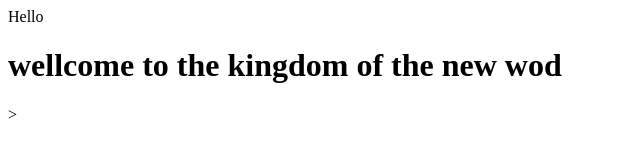
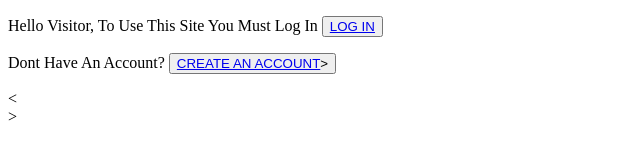
Before and after one commit to savvy-sam/savvy-sam.github.io, a plain HTML site: page index.html in a window 1280 px wide. Shown: the whole page, without its empty margins (0-640 px from the left). Drawn offline with Linux system fonts and the light colour scheme.

Commit message:
Add Links To Index Page

```diff
--- a/index.html
+++ b/index.html
@@ -1,13 +1,40 @@
-Hello
-
 <!DOCTYPE html>
 <html>
 <head>
-	<title></title>
+	<title>WELCOME TO YUMMY RECIPES</title>
 </head>
-<body>
+<body id="body">
+
+
+	<div class= c"ontainer">
+
+		<div class ="jumbotron">
+
+			<p class= "text-info">
+				Hello Visitor, To Use This Site You Must Log In
+
+
+				<button class= "btn btn-primary"><a href="user_login.html">LOG IN</a></button>
+
+			</p>
+
+
+			<p class="text-info">
+
+				Dont Have An Account?
+
+
+				<button class="btn btn-primary"><a href ="registration_form.html">CREATE AN ACCOUNT</a>></button>
+			</p>
+
+
+			<</div>
+
+
+
+	</div>
+
+
 
 </body>
-</html>
-<h1>
-wellcome to the kingdom of the new wod</h1>>
+</html>>
```
